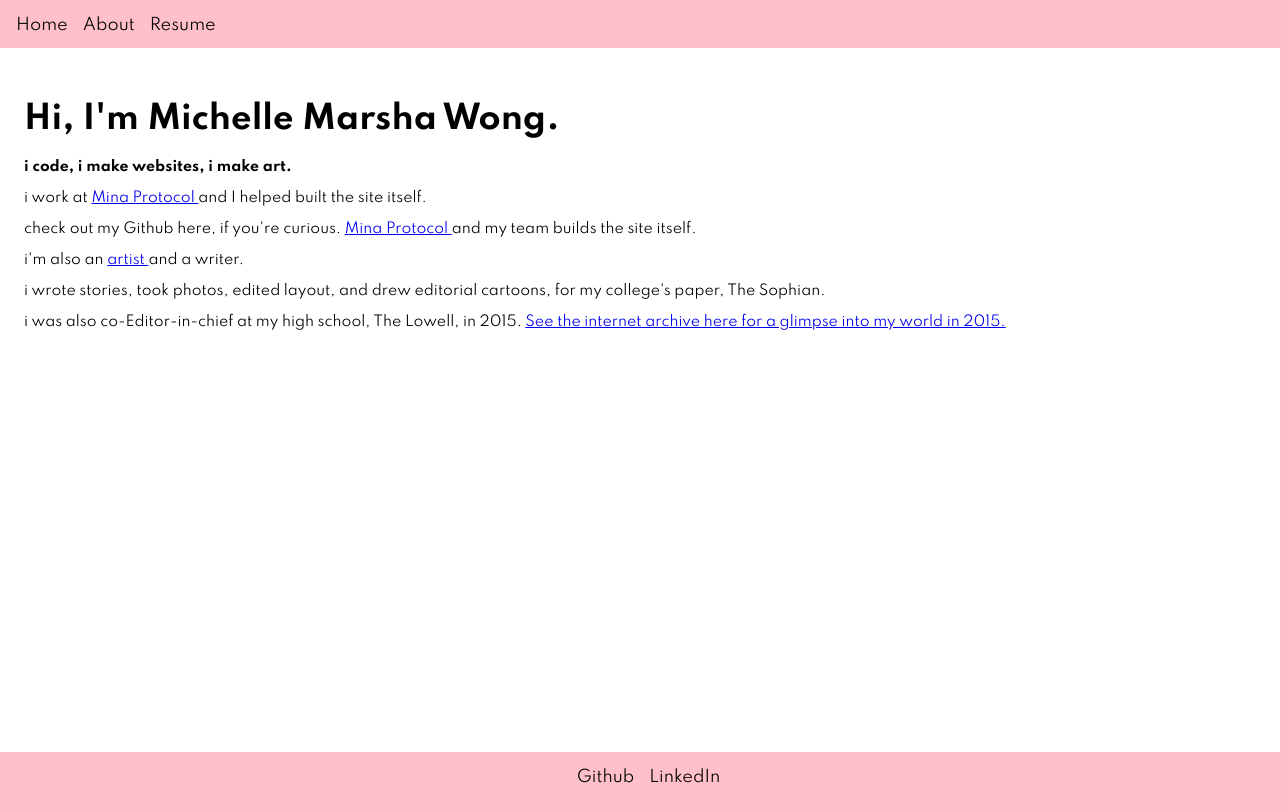
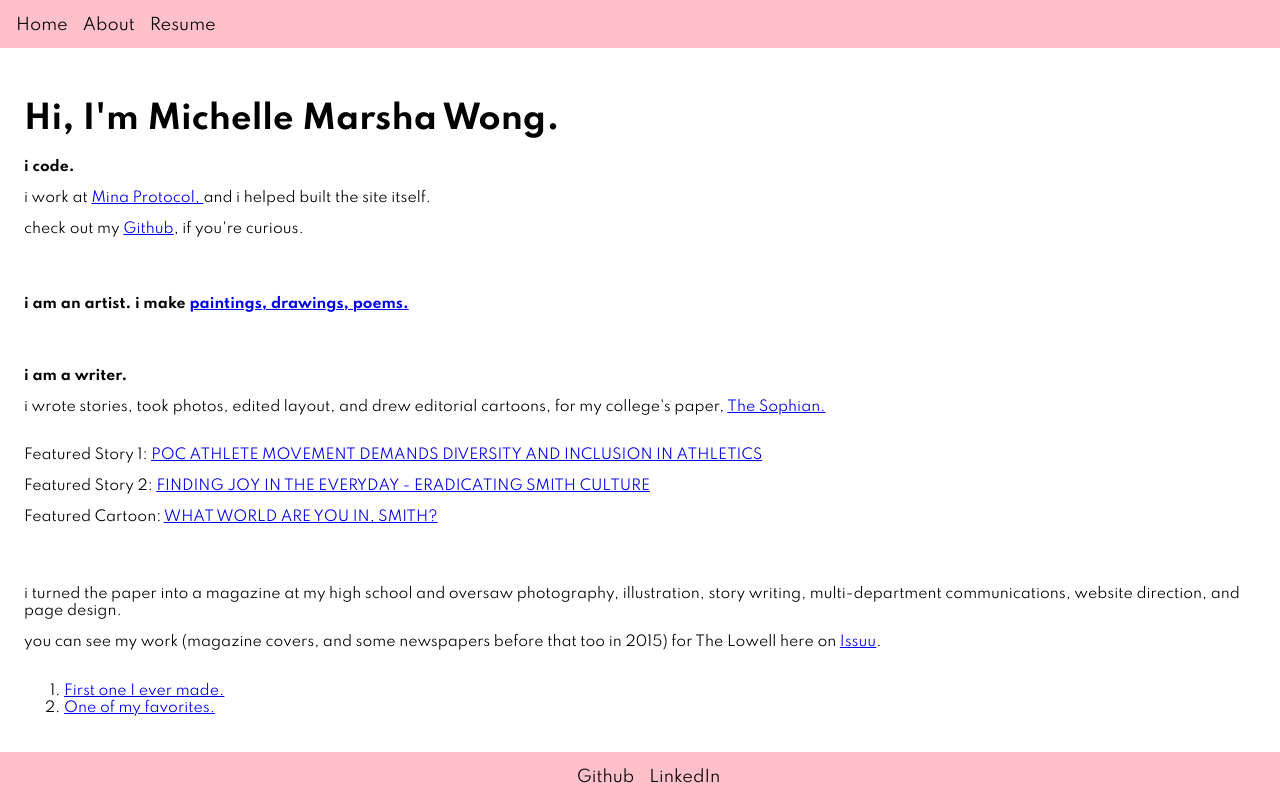
Before and after one commit to michellewong793/personalsite, a Next.js app: page / in a window 1280 px wide. Built offline with nearby package versions, Linux system fonts and the light colour scheme.

Commit message:
edit index page to new version

```diff
--- a/components/Spacer.js
+++ b/components/Spacer.js
@@ -3,8 +3,8 @@
 
 const Spacer = (props) => {
     let spacerStyles = {
-        height: props.height,
-        width: props.width
+        height: props.height + 'rem',
+        width: props.width + 'rem'
     };
     return (<div style={spacerStyles}> </div>)
 };
--- a/components/Theme.js
+++ b/components/Theme.js
@@ -2,6 +2,14 @@ let styles = {
     body: {
         fontFamily: 'Spartan',
         fontSize: '14px',
+    },
+
+    a: {
+        textDecoration: 'none',
+        color: 'purple',
+        hover: {
+            color: 'blue'
+        }
     },
 
     header: {
--- a/pages/index.js
+++ b/pages/index.js
@@ -8,14 +8,42 @@ export default function Index() {
             <Layout />
             <div style={Styles.content}>
                 <h1 style={Styles.header}>Hi, I'm Michelle Marsha Wong.</h1>
-                <h2 style={Styles.body}>i code, i make websites, i make art. </h2>
-                <p style={Styles.body}>i work at <a href="https://minaprotocol.com"> Mina Protocol </a> and I helped built the site itself.  </p>
-                <p style={Styles.body}>check out my Github here, if you're curious. <a href="https://github.com/michellewong793"> Mina Protocol </a> and my team builds the site itself.  </p>
-                <p style={Styles.body}>i'm also an <a href="https://instagram.com/brain_to_ink"> artist </a> and a writer.  </p>
-                <p style={Styles.body}>i wrote stories, took photos, edited layout, and drew editorial cartoons, for my college's paper,  <a href="https://thesophian.com/?s=michelle+wong"></a> The Sophian.</p>
-                <p style={Styles.body}>i was also co-Editor-in-chief at my high school, The Lowell, in 2015. <a href="https://web.archive.org/web/20150318011911/http://thelowell.org/sections/news/">See the internet archive here for a glimpse into my world in 2015.</a></p>
+                <h2 style={Styles.body}>i code.</h2>
+                <p style={Styles.body}>i work at <a href="https://minaprotocol.com"> Mina Protocol, </a> and i helped built the site itself.  </p>
+                <p style={Styles.body}>check out my <a href="https://github.com/michellewong793">Github</a>, if you're curious.</p>
+                <Spacer height={2} />
+
+                <h2 style={Styles.body}>i am an artist. i make   <a href="https://instagram.com/brain_to_ink"> paintings, drawings, poems. </a>
+                </h2>
+
+                <Spacer height={2} />
+
+                <h2 style={Styles.body}>i am a writer. </h2>
+
+                <p style={Styles.body}>i wrote stories, took photos, edited layout, and drew editorial cartoons, for my college's paper,  <a href="https://thesophian.com/?s=michelle+wong">The Sophian. </a></p>
+                <Spacer height={0.2} />
+
+                <p style={Styles.body}>Featured Story 1: <a href="https://thesophian.com/2018-10-25-poc-athlete-movement-demands-diversity-and-inclusion-in-athletics/">POC ATHLETE MOVEMENT DEMANDS DIVERSITY AND INCLUSION IN ATHLETICS</a> </p>
+                <p style={Styles.body}>Featured Story 2: <a href="https://thesophian.com/2019-2-14-finding-joy-in-the-everyday/">FINDING JOY IN THE EVERYDAY - ERADICATING SMITH CULTURE</a> </p>
+                <p style={Styles.body}>Featured Cartoon: <a href="https://thesophian.com/2018-11-15-is-this-healing/">WHAT WORLD ARE YOU IN, SMITH? </a> </p>
+
+                <Spacer height={2} />
+                <p style={Styles.body}>i turned the paper into a magazine at my high school and oversaw photography, illustration, story writing, multi-department communications, website direction, and page design. <a href="https://web.archive.org/web/20150321143154/http://thelowell.org/"> </a></p>
+
+                <p style={Styles.body}> you can see my work (magazine covers, and some newspapers before that too in 2015) for The Lowell here on <a href="https://issuu.com/thelowell">Issuu</a>. </p>
+                <Spacer height={0.2} />
+
+                <p style={Styles.body}>
+                    <ol>
+                        <li> <a href="https://issuu.com/thelowell/docs/october2014thelowellmagazine"> First one I ever made. </a> </li>
+                        <li> <a href="https://issuu.com/thelowell/docs/october2014thelowellmagazine"> One of my favorites. </a> </li>
+
+                    </ol>
+                </p>
+
+
+
             </div>
-
-        </div>
+        </div >
     );
 }
```
